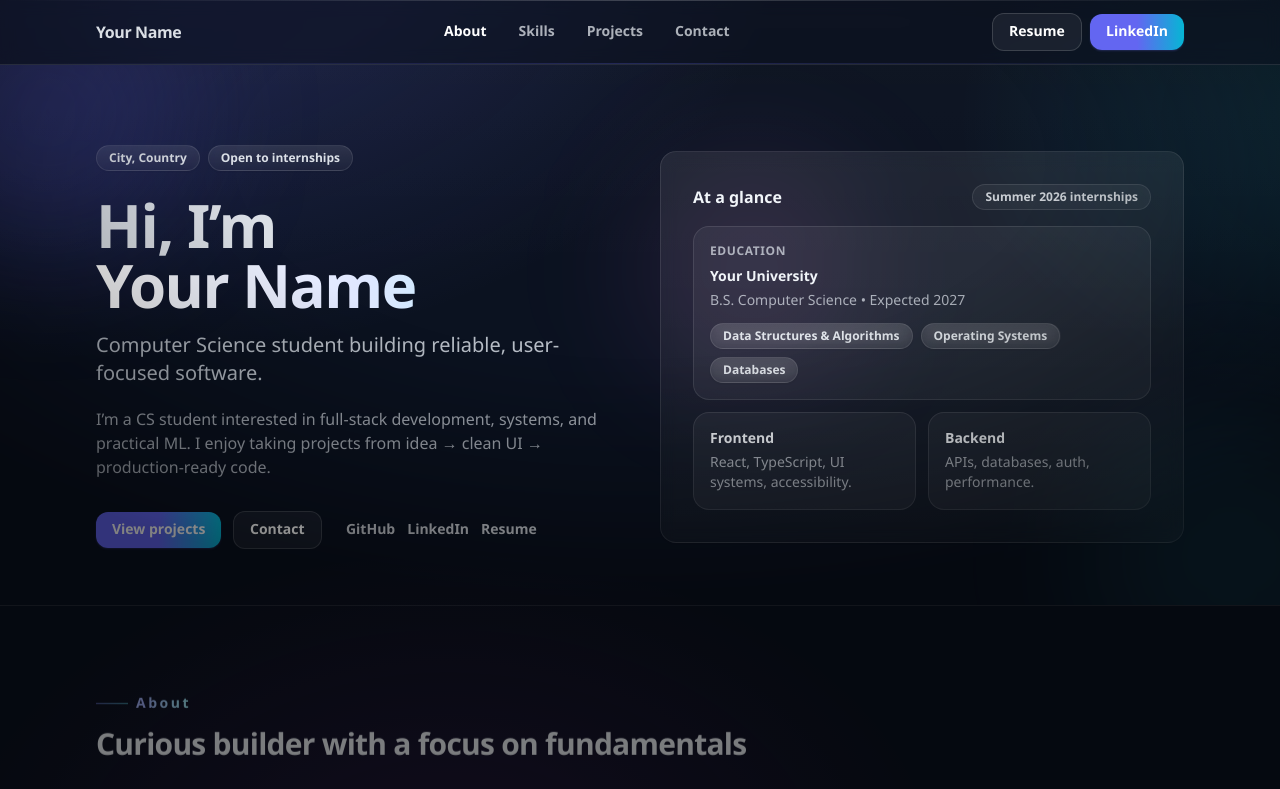
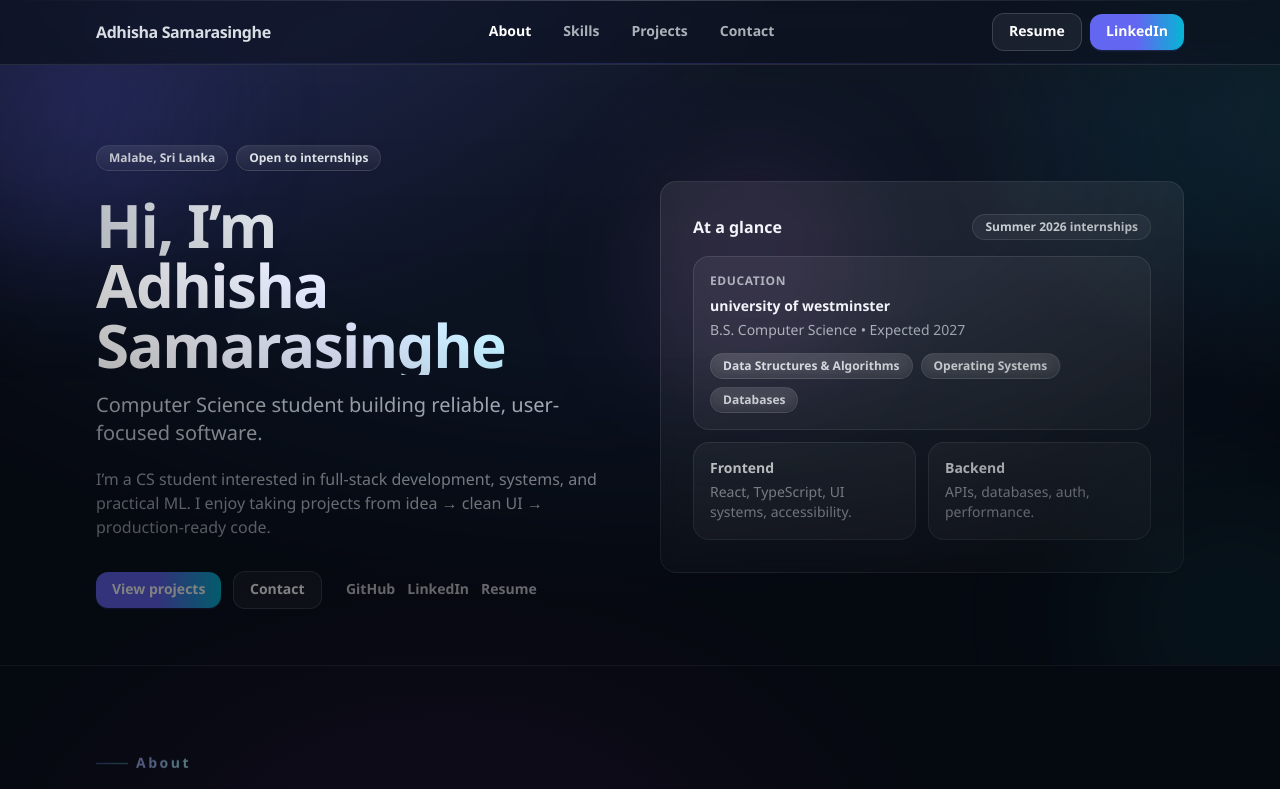
Before and after one commit to AdhishaSamarasinghe/portfolio, a React (Vite) app: page / in a window 1280 px wide. Shown: the top 789 px of the page. Built offline with nearby package versions, Linux system fonts and the light colour scheme.

Commit message:
Update profile information in portfolio data
Replaced placeholder values with actual details for name, location, university, and social links in the profile object of portfolio.ts.

```diff
--- a/src/data/portfolio.ts
+++ b/src/data/portfolio.ts
@@ -29,12 +29,12 @@ export const navItems = [
 ] as const
 
 export const profile = {
-  name: 'Your Name',
+  name: 'Adhisha Samarasinghe',
   headline: 'Computer Science student building reliable, user-focused software.',
-  location: 'City, Country',
+  location: 'Malabe, Sri Lanka',
   availability: 'Summer 2026 internships',
   education: {
-    school: 'Your University',
+    school: 'university of westminster',
     degree: 'B.S. Computer Science',
     graduation: 'Expected 2027',
     highlights: ['Data Structures & Algorithms', 'Operating Systems', 'Databases'],
@@ -42,8 +42,8 @@ export const profile = {
   summary:
     'I’m a CS student interested in full-stack development, systems, and practical ML. I enjoy taking projects from idea → clean UI → production-ready code.',
   social: [
-    { label: 'GitHub', href: 'https://github.com/your-handle' },
-    { label: 'LinkedIn', href: 'https://www.linkedin.com/in/your-handle/' },
+    { label: 'GitHub', href: 'https://github.com/AdhishaSamarasinghe' },
+    { label: 'LinkedIn', href: 'https://www.linkedin.com/in/adhisha-samarasinghe-161991352/' },
     // Put your actual resume file at public/resume.pdf or replace with a hosted link.
     { label: 'Resume', href: '/resume.pdf' },
   ] satisfies SocialLink[],
```
